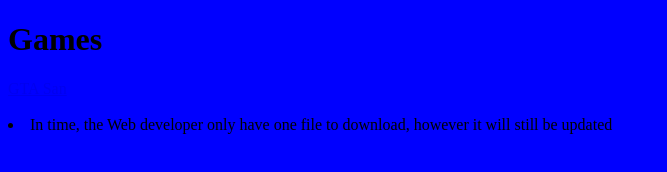
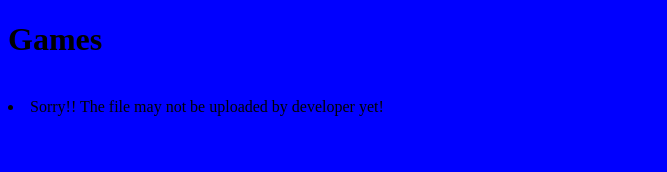
Before and after one commit to FRSE22VUBU/File-Downloader, a plain HTML site: page game.html in a window 1280 px wide. Shown: the whole page, without its empty margins (0-667 px from the left). Drawn offline with Linux system fonts and the light colour scheme.

Commit message:
Update game.html

```diff
--- a/game.html
+++ b/game.html
@@ -9,13 +9,9 @@
 </head>
 <body>
     <h1>Games</h1>
-    <div class="navigation-game">
-        <nav>
-            <a href="games/games.html">GTA San</a>
-        </nav>
     <br>
     <li>
-        <span class="About">In time, the Web developer only have one file to download, however it will still be updated</span>
+        <span class="About">Sorry!! The file may not be uploaded by developer yet!</span>
     </li>
 </body>
 </html>
```
